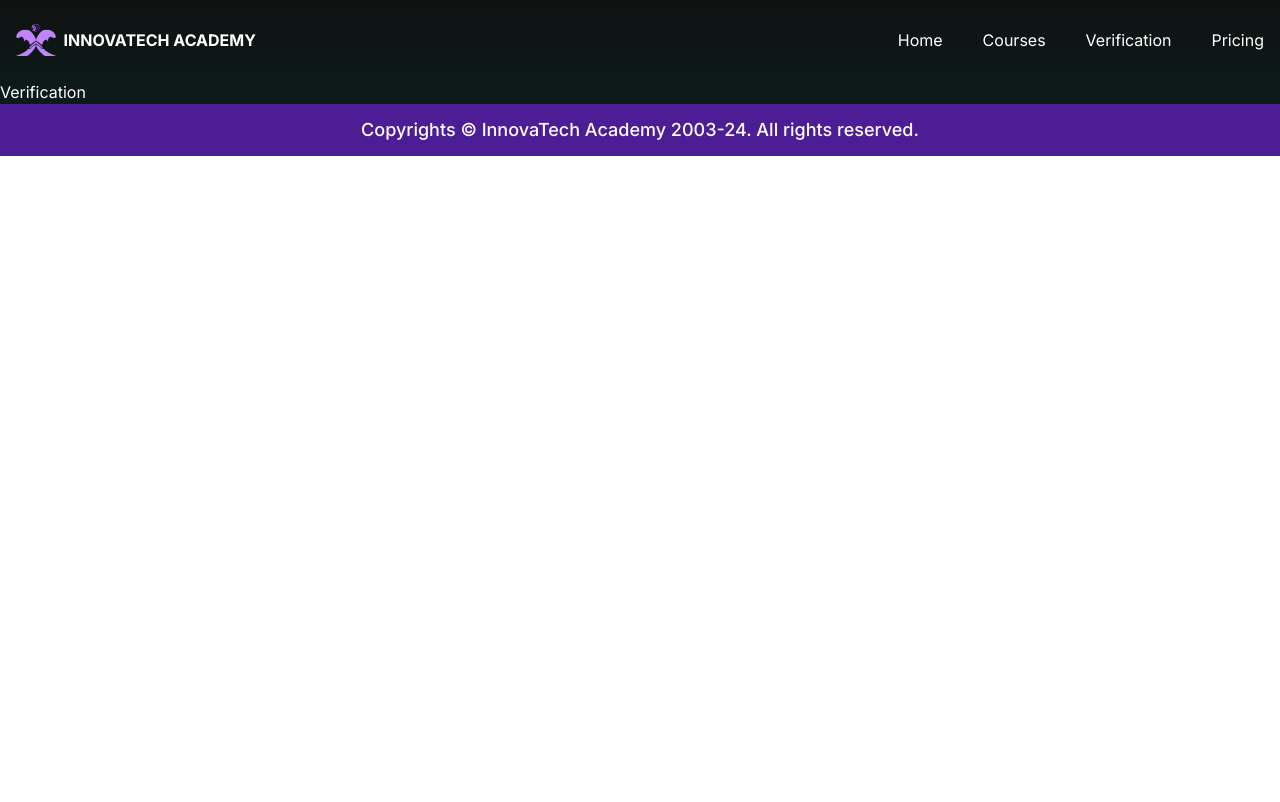
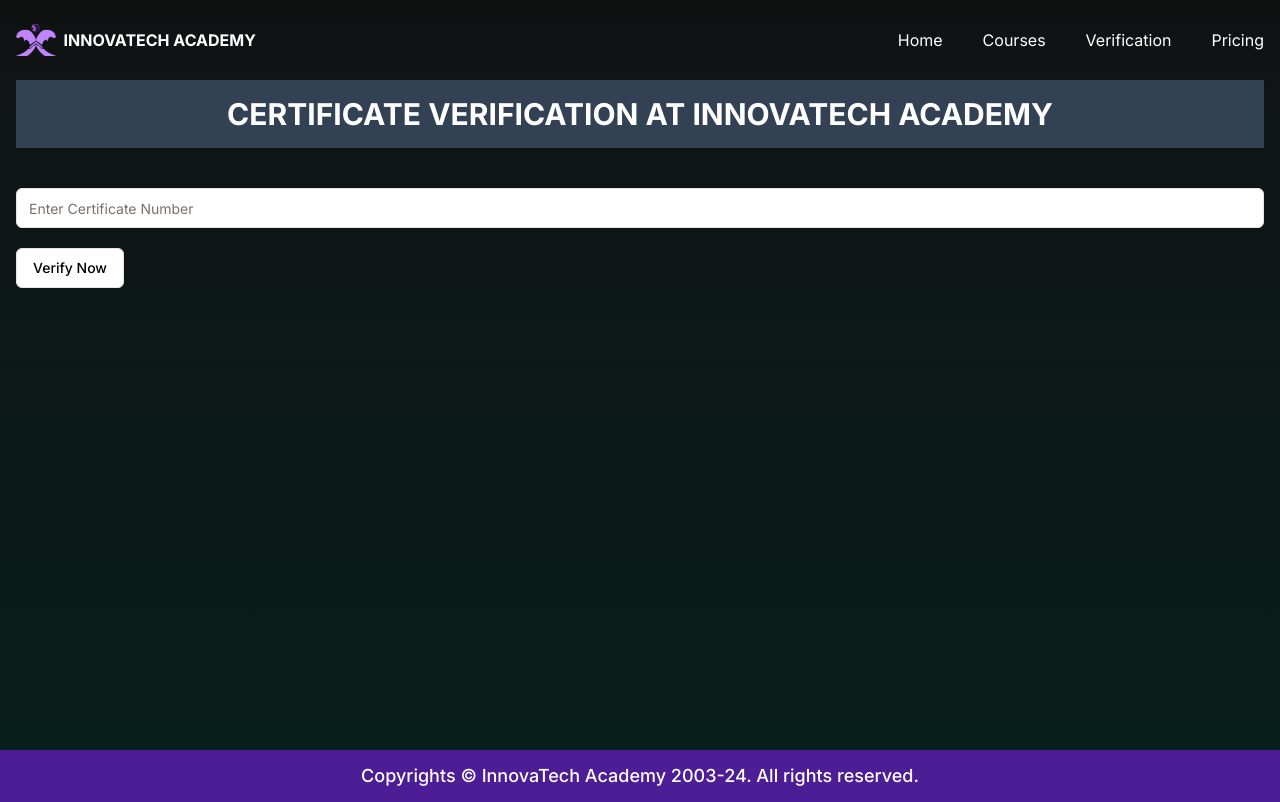
Before and after one commit to asfand687/innovatech-academy, a Next.js app: page /verification in a window 1280 px wide. Built offline with nearby package versions, Linux system fonts and the light colour scheme.

Commit message:
feat: added verification page

```diff
--- a/app/verification/page.tsx
+++ b/app/verification/page.tsx
@@ -1,7 +1,84 @@
+"use client"
+import { Button } from "@/components/ui/button";
+import { Card } from "@/components/ui/card";
+import { Input } from "@/components/ui/input";
+import { useState } from "react";
+import { toast } from "react-hot-toast";
+
 export default function VerificationPage() {
-  return(
-    <div>
-      <h3>Verification</h3>
+
+  const [rollNumInput, setRollNumInput] = useState("")
+  const [isFormSubmitted, setIsFormSubmitted] = useState(false)
+  const [verificationData, setVerificationData] = useState<Record<string, any>>({})
+  function handleSubmit() {
+
+    setVerificationData({})
+    const desiredCandidate = candidateData.find(item => item.regNumber === parseInt(rollNumInput))
+    if (desiredCandidate) {
+      toast.success("Verification Succesfull")
+      setVerificationData(prev => ({ ...prev, ...desiredCandidate }))
+    } else {
+      setVerificationData({})
+      toast.error("Verification Failed")
+    }
+    setIsFormSubmitted(true)
+  }
+  return (
+    <div className="min-h-[calc(100vh-130px)] w-full max-w-7xl mx-auto px-4">
+      <h3 className="text-3xl mb-10 text-center font-bold p-4 bg-slate-700">CERTIFICATE VERIFICATION AT INNOVATECH ACADEMY</h3>
+      <div>
+        <Input
+          className="text-black"
+          value={rollNumInput}
+          onChange={({ target }) => setRollNumInput(target.value)}
+          placeholder="Enter Certificate Number"
+        />
+        <Button
+          className="text-black mt-5"
+          variant={"outline"}
+          onClick={handleSubmit}
+        >
+          Verify Now
+        </Button>
+      </div>
+      <div className="mt-10">
+        {
+          (Object.keys(verificationData).length && isFormSubmitted) ? (
+            <div>
+              <h3 className="bg-gray-400 p-4">Successfull Verification Certificate Number {verificationData.regNumber} is original</h3>
+              <Card className="my-10 p-4">
+                <ul className="flex flex-col gap-3">
+                  <li><span>Registration Number</span>: <span>{verificationData.regNumber}</span></li>
+                  <li><span>Roll Number</span>: <span>{verificationData.rollNumber}</span></li>
+                  <li><span>Student Name</span>: <span>{verificationData.name}</span></li>
+                  <li><span>Father Name</span>: <span>{verificationData.fatherName}</span></li>
+                  <li><span>Session</span>: <span>{verificationData.session}</span></li>
+                  <li><span>Course</span>: <span>{verificationData.course}</span></li>
+                  <li><span>Duration</span>: <span>{verificationData.duration}</span></li>
+                  <li><span>Board</span>: <span>{verificationData.board}</span></li>
+                  <li><span>Issue Date</span>: <span>{verificationData.issueDate}</span></li>
+                </ul>
+              </Card>
+            </div>
+          ) : isFormSubmitted ? (
+            <h2>Sorry Invalid Certificate Number</h2>
+          ) : null
+        }
+      </div>
     </div>
   )
 }
+
+const candidateData = [
+  {
+    regNumber: 36015752,
+    rollNumber: 212323,
+    name: "Bushra Ashraf",
+    fatherName: "Muhammad Ashraf",
+    session: "Dec 2019 - Dec 2021",
+    course: "Information Technology",
+    duration: "2 Years",
+    board: "IIT Pakistan",
+    issueDate: "05-01-2022"
+  }
+]
```
